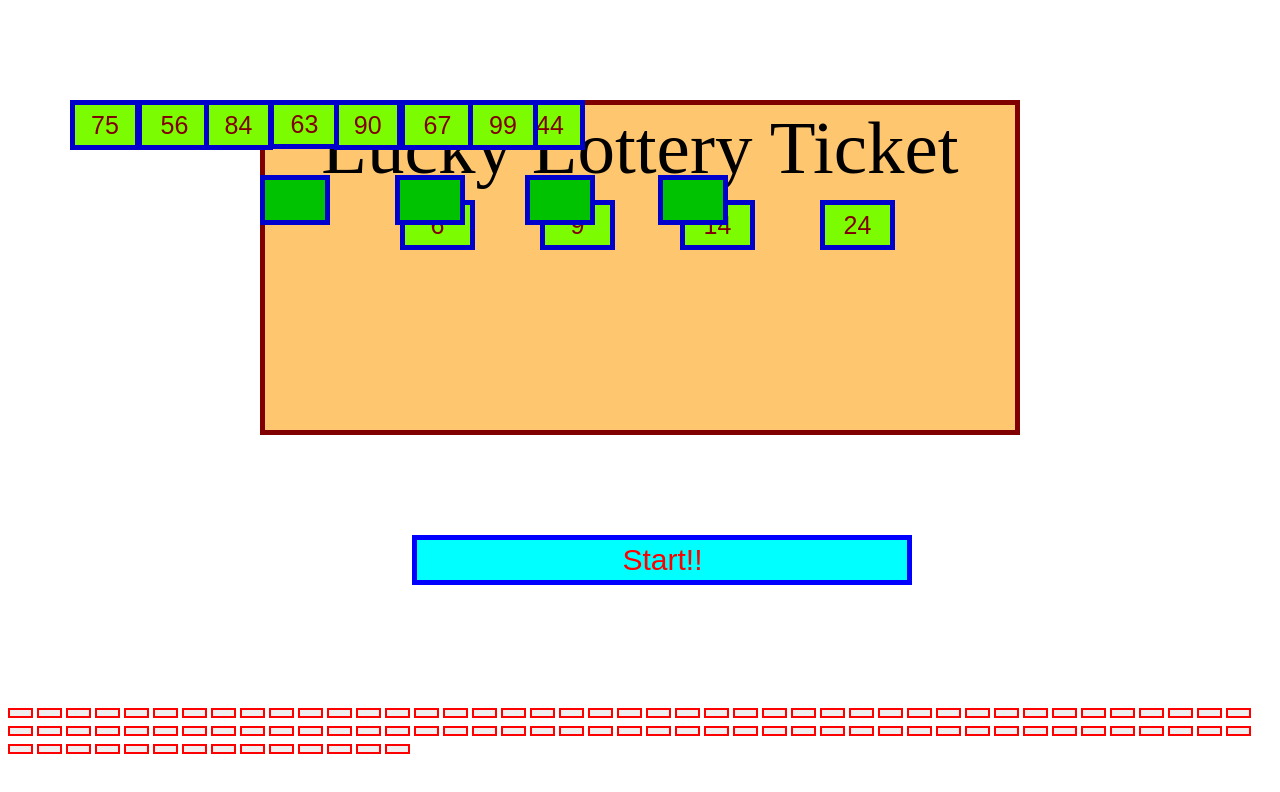
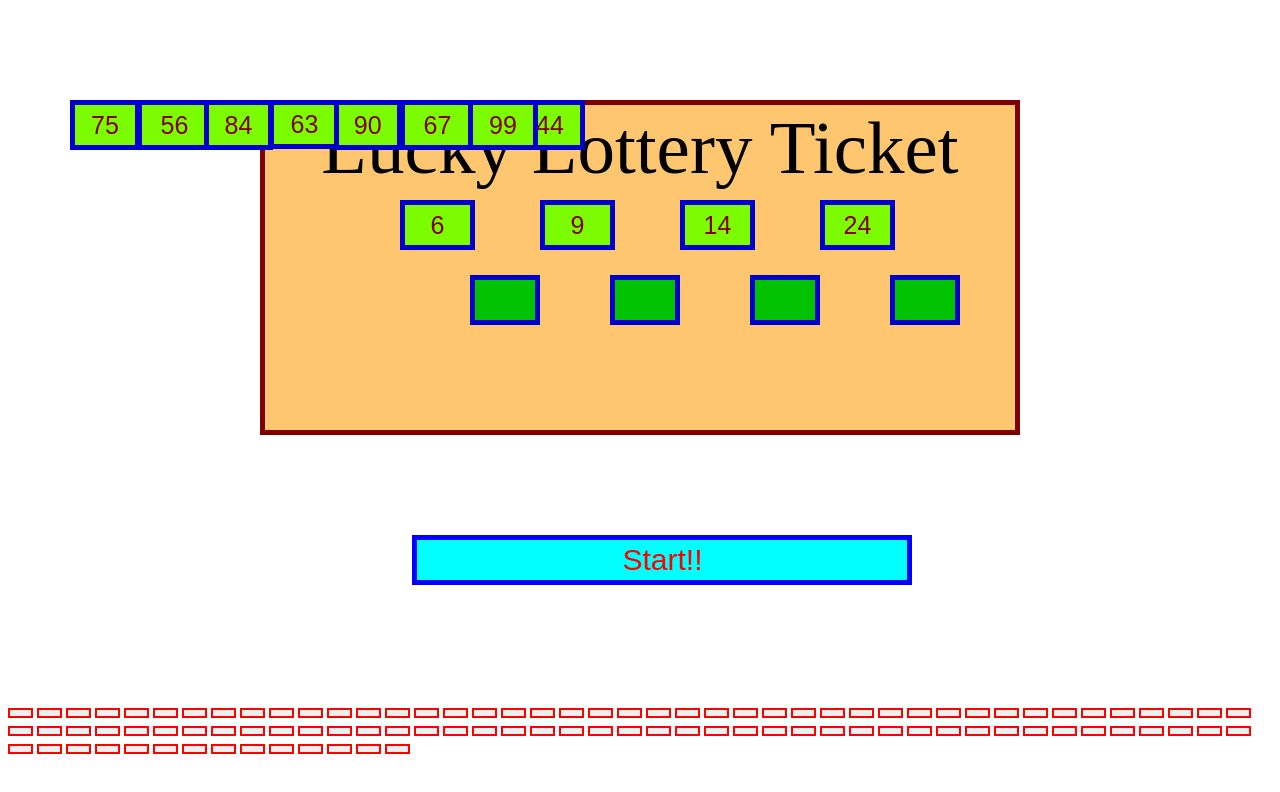
Before and after one commit to SuyogiMehta/Housie-Game-VJM.org, a plain HTML site: page index.html in a window 1280 px wide. Drawn offline with Linux system fonts and the light colour scheme.

Commit message:
Update B Housie Game-style.css

```diff
--- a/B Housie Game-style.css
+++ b/B Housie Game-style.css
@@ -48,8 +48,8 @@ body {
     height: 40px;
     width: 60px;
     position: fixed;
-    top: 100px;
-    left: 260px;
+    top: 200px;
+    left: 470px;
 }
 
 #d {
@@ -71,8 +71,8 @@ body {
     height: 40px;
     width: 60px;
     position: fixed;
-    top: 100px;
-    left: 395px;
+    top: 200px;
+    left: 610px;
 }
 
 
@@ -95,8 +95,8 @@ body {
     height: 40px;
     width: 60px;
     position: fixed;
-    top: 100px;
-    left: 525px;
+    top: 200px;
+    left: 750px;
 }
 
 #h {
@@ -118,8 +118,8 @@ body {
     height: 40px;
     width: 60px;
     position: fixed;
-    top: 100px;
-    left: 658px;
+    top: 200px;
+    left: 890px;
 }
 
 
```
